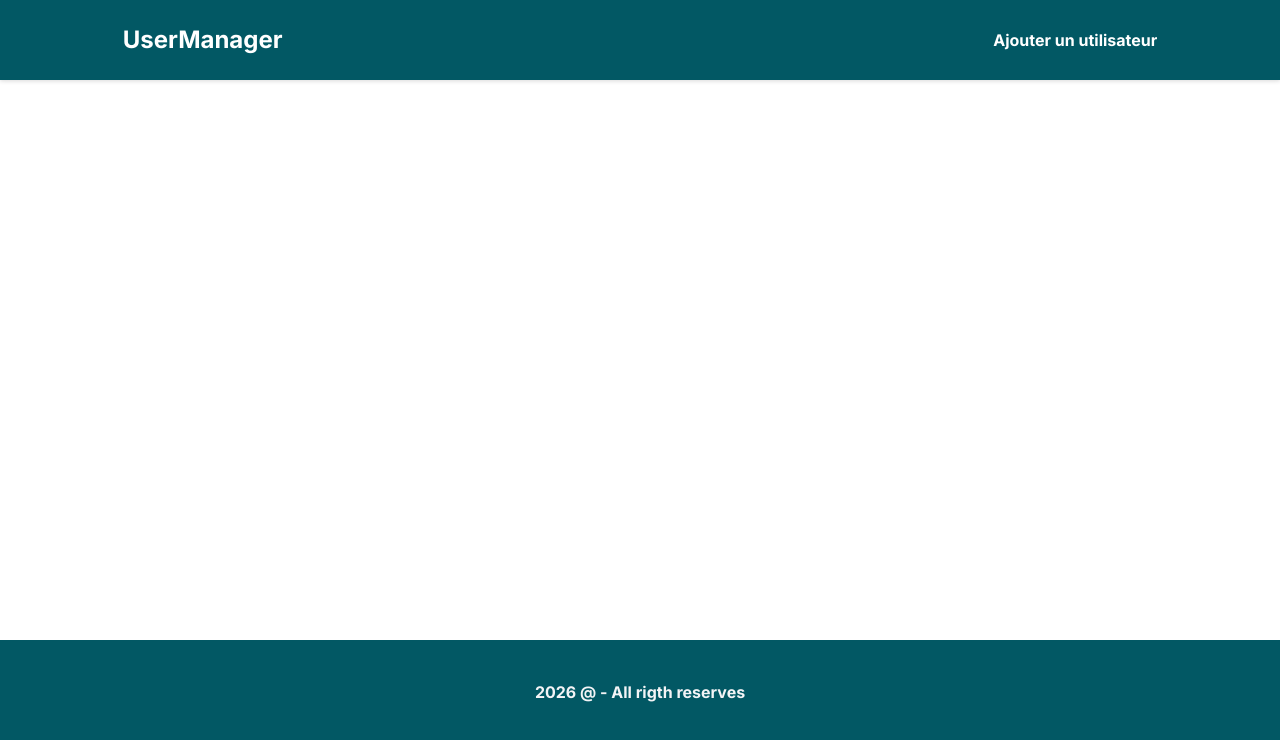
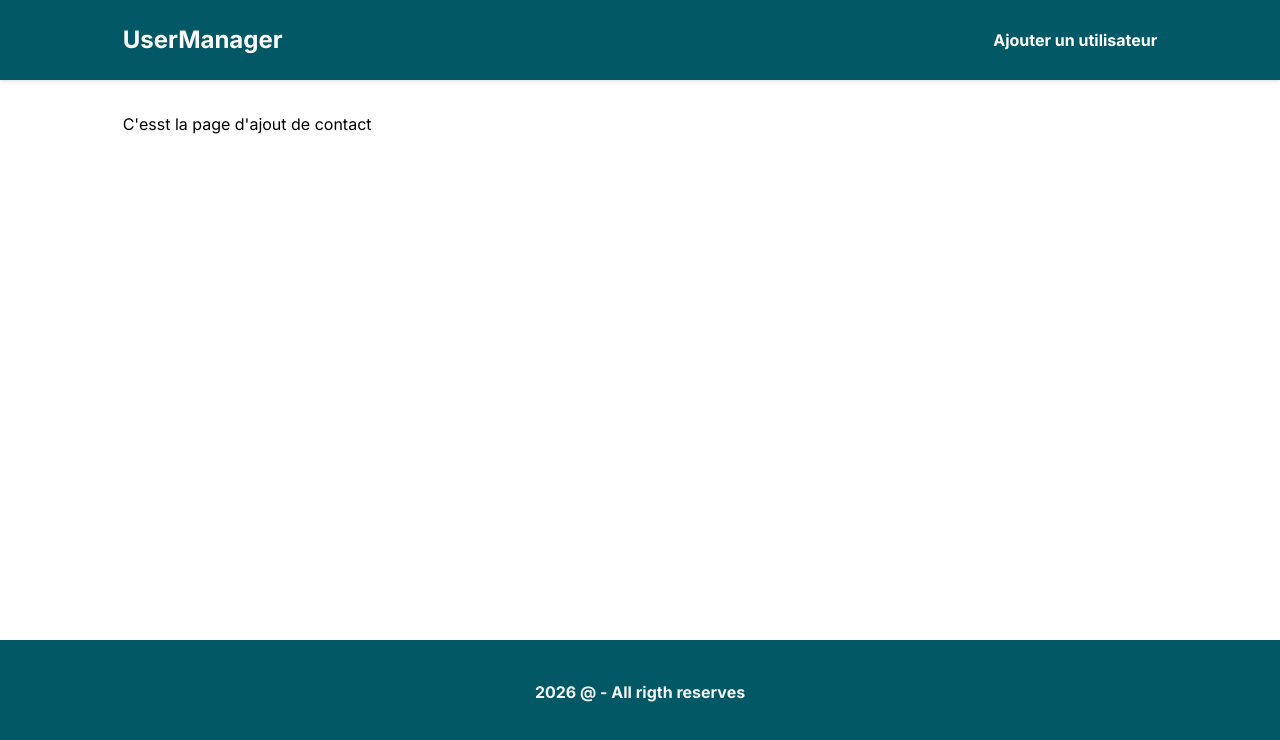
Before and after one commit to KouadioDev5ix/mynextjsapp, a Next.js app: page /ajouter-contact in a window 1280 px wide. Shown: the top 740 px of the page. Built offline with nearby package versions, Linux system fonts and the light colour scheme.

Commit message:
Fix form className in addContactForms component

```diff
--- a/app/(pages)/ajouter-contact/page.tsx
+++ b/app/(pages)/ajouter-contact/page.tsx
@@ -4,6 +4,7 @@ export default function addContactForms() {
       action="
 
     "
+      className="pt-28"
     >
       <p>C'esst la page d'ajout de contact</p>
     </form>
```
